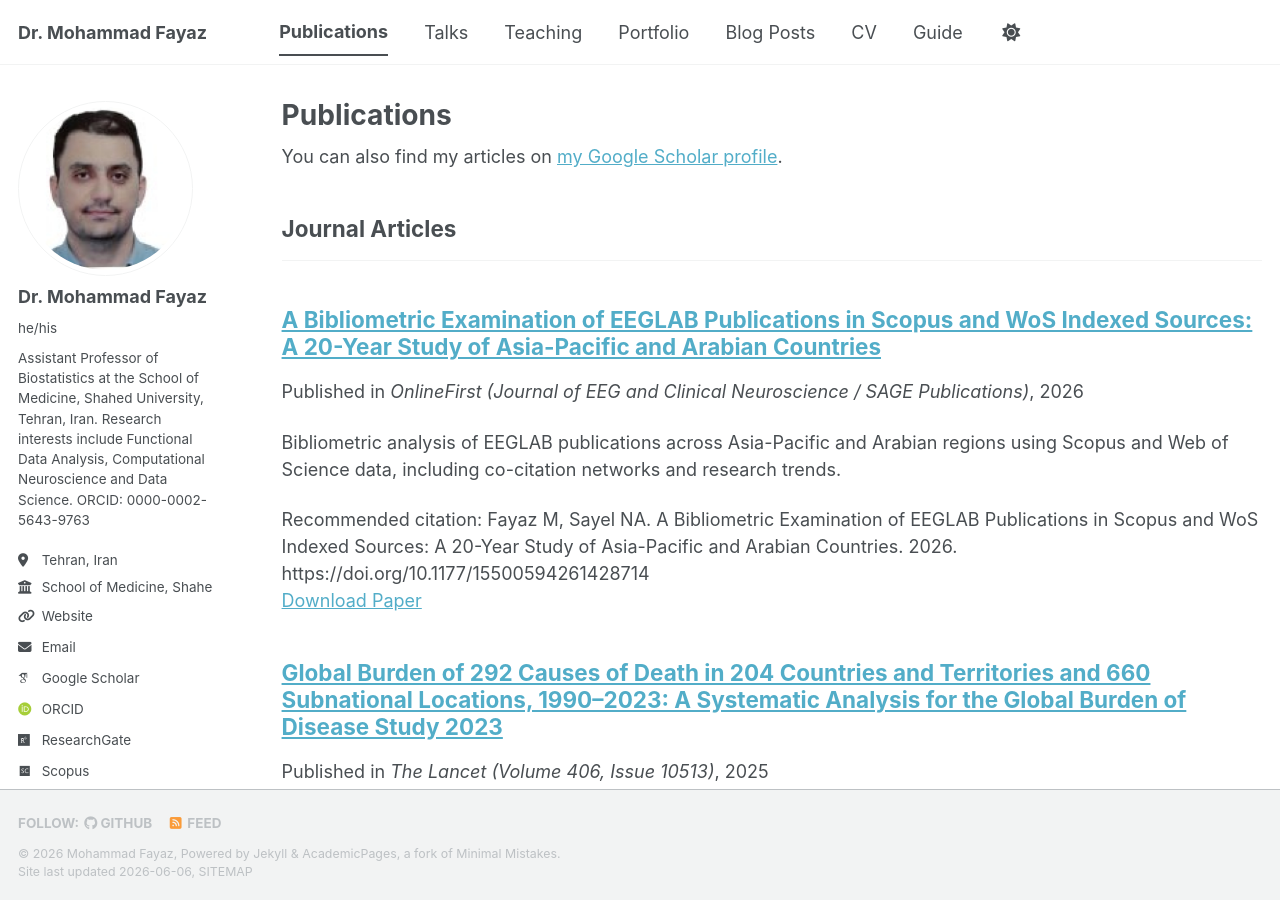
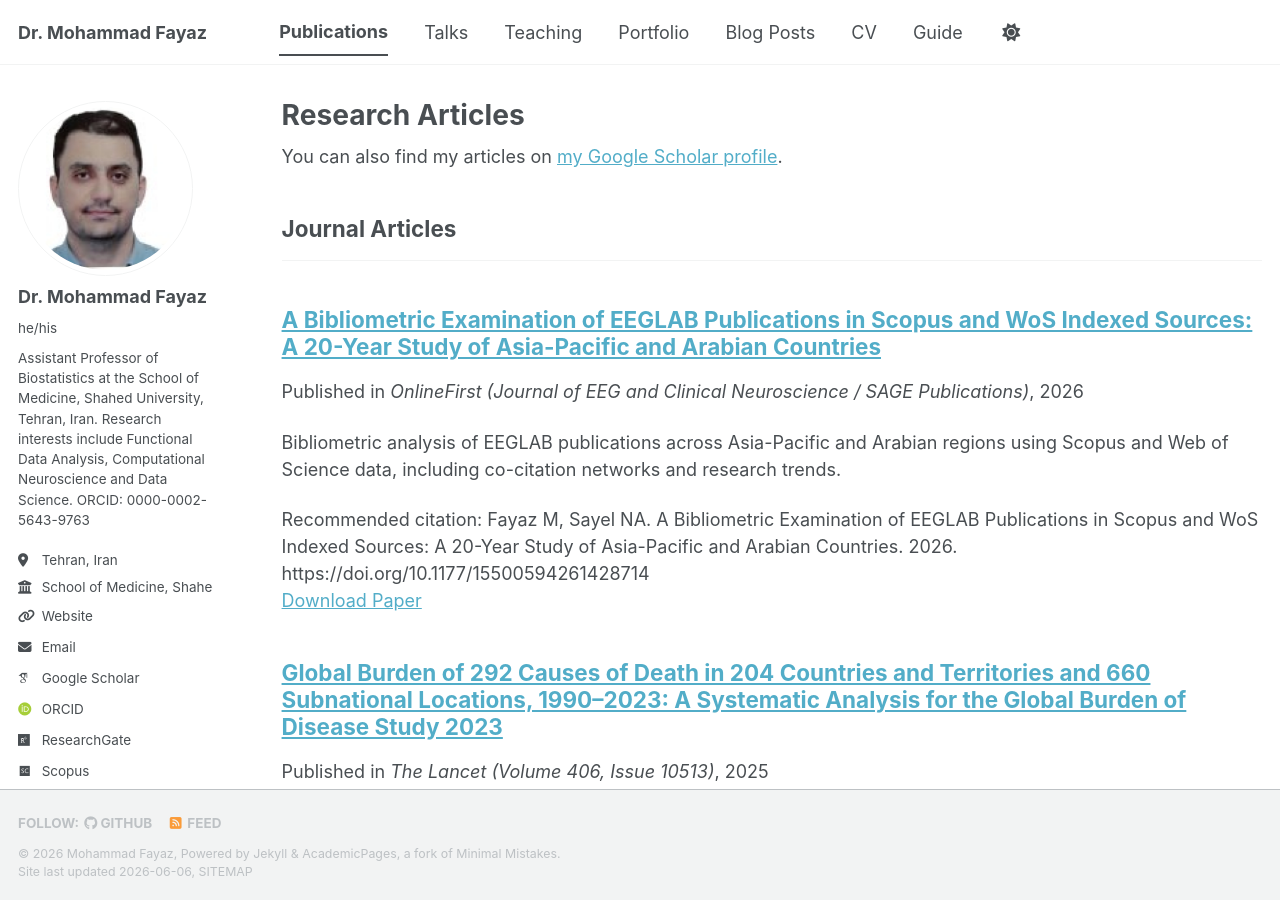
Before and after one commit to mohammad-fayaz/mohammad-fayaz.github.io, a Jekyll site: the page built from _pages/publications.html, in a window 1280 px wide and 900 px high. Built offline with Jekyll 4.4.1, drawn with Linux system fonts in a browser that asks for light colours; some web fonts are replaced; a script bundle is joined from its source files by our own code; library files that are not in the unit come from our copies.

Commit message:
Update publications.html

```diff
--- a/_pages/publications.html
+++ b/_pages/publications.html
@@ -1,6 +1,6 @@
 ---
 layout: archive
-title: "Publications"
+title: "Research Articles"
 permalink: /publications/
 author_profile: true
 ---
```
